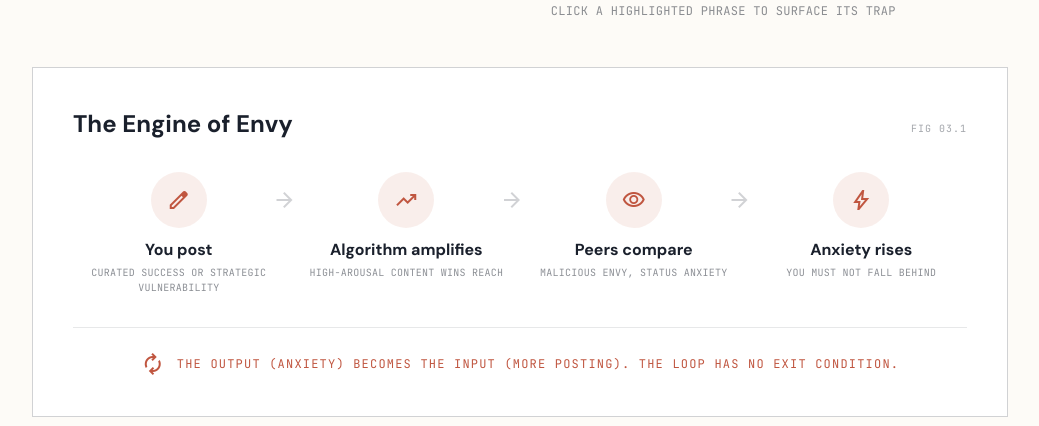
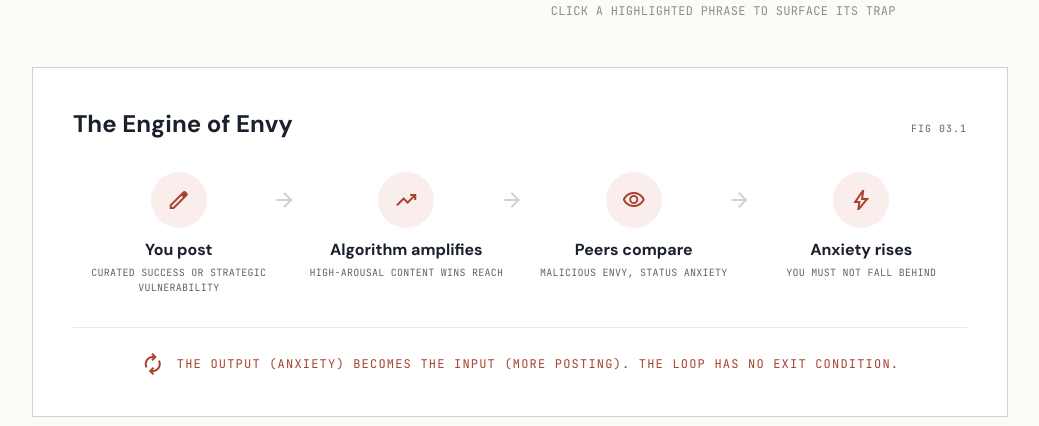
Before and after one commit to BenWassa/faust, an Astro site: page /faust/machines in a window 1280 px wide. Shown: the part 1300-1726 px from the top of the page, without its empty margins (120-1159 px from the left). Built offline with nearby package versions, Linux system fonts and the light colour scheme; Astro itself is replaced by a stand-in of ours.

Commit message:
fix(a11y): improve shared foreground contrast without redefining Tailwind utility selectors

```diff
--- a/src/components/EnvyLoop.astro
+++ b/src/components/EnvyLoop.astro
@@ -10,17 +10,17 @@ const steps = [
 <div class="surface p-8 md:p-10 my-12">
   <div class="flex items-baseline justify-between mb-8">
     <h3 class="font-display font-bold text-2xl">The Engine of Envy</h3>
-    <span class="font-mono text-[10px] uppercase tracking-widest text-surveillance/40 dark:text-cream/40">Fig 03.1</span>
+    <span class="font-mono text-[10px] uppercase tracking-widest text-surveillance/70 dark:text-cream/70">Fig 03.1</span>
   </div>
   <ol class="grid grid-cols-1 sm:grid-cols-2 md:grid-cols-4 gap-4" aria-label="Stages in the repeated envy cycle">
     {
       steps.map((s, i) => (
         <li class="relative flex flex-col items-center text-center">
-          <div class="h-14 w-14 rounded-full bg-rust/10 text-rust flex items-center justify-center mb-3">
+          <div class="h-14 w-14 rounded-full bg-rust/10 text-[#a7422f] dark:text-[#ea917b] flex items-center justify-center mb-3">
             <span class="material-symbols-outlined" aria-hidden="true">{s.icon}</span>
           </div>
           <span class="font-display font-bold">{s.label}</span>
-          <span class="font-mono text-[10px] uppercase tracking-wide text-surveillance/50 dark:text-cream/50 mt-1">{s.note}</span>
+          <span class="font-mono text-[10px] uppercase tracking-wide text-surveillance/70 dark:text-cream/70 mt-1">{s.note}</span>
           {i < steps.length - 1 && (
             <span class="material-symbols-outlined text-surveillance/20 dark:text-cream/20 absolute -right-3 top-4 hidden md:block" aria-hidden="true">
               arrow_forward
@@ -30,7 +30,7 @@ const steps = [
       ))
     }
   </ol>
-  <div class="mt-8 pt-6 border-t border-surveillance/10 dark:border-cream/10 flex items-center gap-3 justify-center text-rust font-mono text-xs uppercase tracking-widest">
+  <div class="mt-8 pt-6 border-t border-surveillance/10 dark:border-cream/10 flex items-center gap-3 justify-center text-[#a7422f] dark:text-[#ea917b] font-mono text-xs uppercase tracking-widest">
     <span class="material-symbols-outlined" aria-hidden="true">loop</span>
     The output (anxiety) becomes the input (more posting). The loop has no exit condition.
   </div>
```
